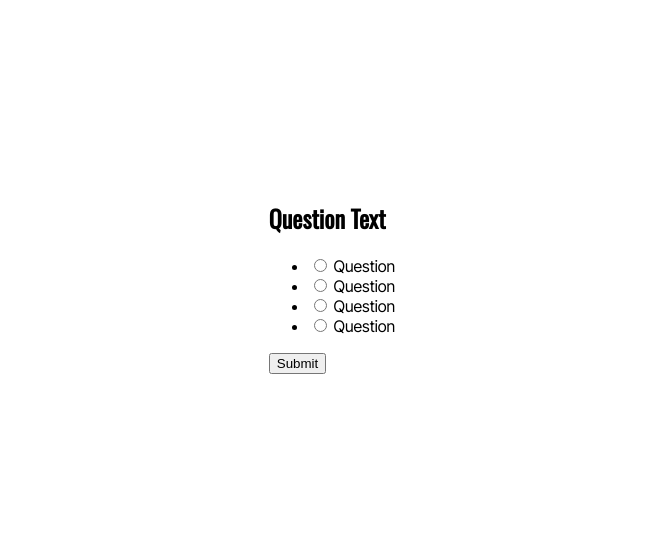
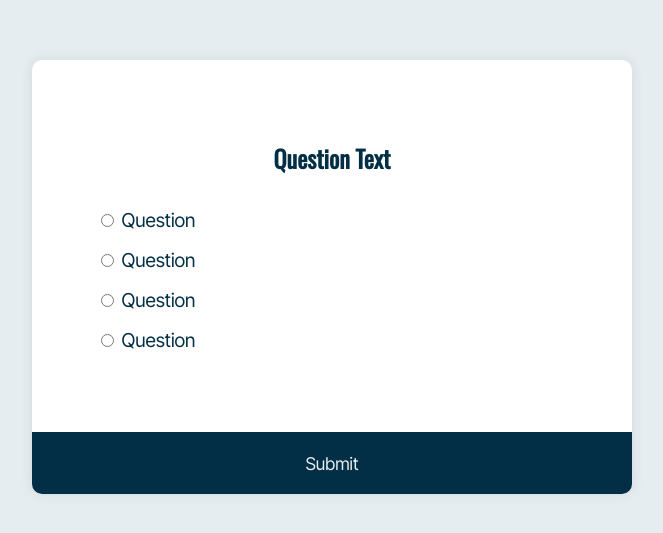
Before and after one commit to aam198/quiz-app-multiselect, a plain HTML site: page index.html in a window 1280 px wide. Shown: the part 123-656 px from the top of the page, without its empty margins (308-971 px from the left). Drawn offline with nearby package versions, Linux system fonts and the light colour scheme.

Commit message:
Style build for quiz ui

```diff
--- a/styles/main.css
+++ b/styles/main.css
@@ -6,8 +6,9 @@
 
 body {
   font-family: 'Inter Tight', sans-serif;
+  background-color:#E6EDF0;
+  /* background-image: linear-gradient(315deg, #032f46 50%, #e6edf0 80%); */
   display: flex;
-  flex-direction: column;
   align-items: center;
   justify-content: center;
   height: 100vh;
@@ -18,3 +19,59 @@ body {
 h1,h2,h3,h4,h5{
   font-family: 'Oswald', sans-serif;
 }
+
+
+.quiz-container {
+  background-color: #ffffff;
+  border-radius: 10px;
+  box-shadow: 0 0 10px 2px rgba(100, 100, 100, 0.1);
+  width: 600px;
+  overflow:hidden;
+  color: #032f46;
+}
+
+.quiz-header {
+  padding: 4rem;
+}
+
+h2 {
+  padding: 1rem;
+  text-align: center;
+  margin: 0;
+}
+
+ul{
+  list-style-type: none;
+  padding: 0;
+}
+
+ul li {
+  font-size: 1.2rem;
+  margin: 1rem 0;
+}
+
+ul li label {
+  cursor: pointer;
+}
+
+button {
+  background-color: #032f46;
+  color: #E6EDF0;
+  display: block;
+  border: none;
+  width: 100%;
+  font-family: inherit;
+  font-size: 1.1rem;
+  padding: 1.3rem;
+  cursor: pointer;
+  transition: background-color 0.2s ease;
+}
+
+button:hover {
+  background-color:#1C4459;
+}
+
+button:focus{
+  outline: none;
+  background-color: #5B7887;
+}
```
